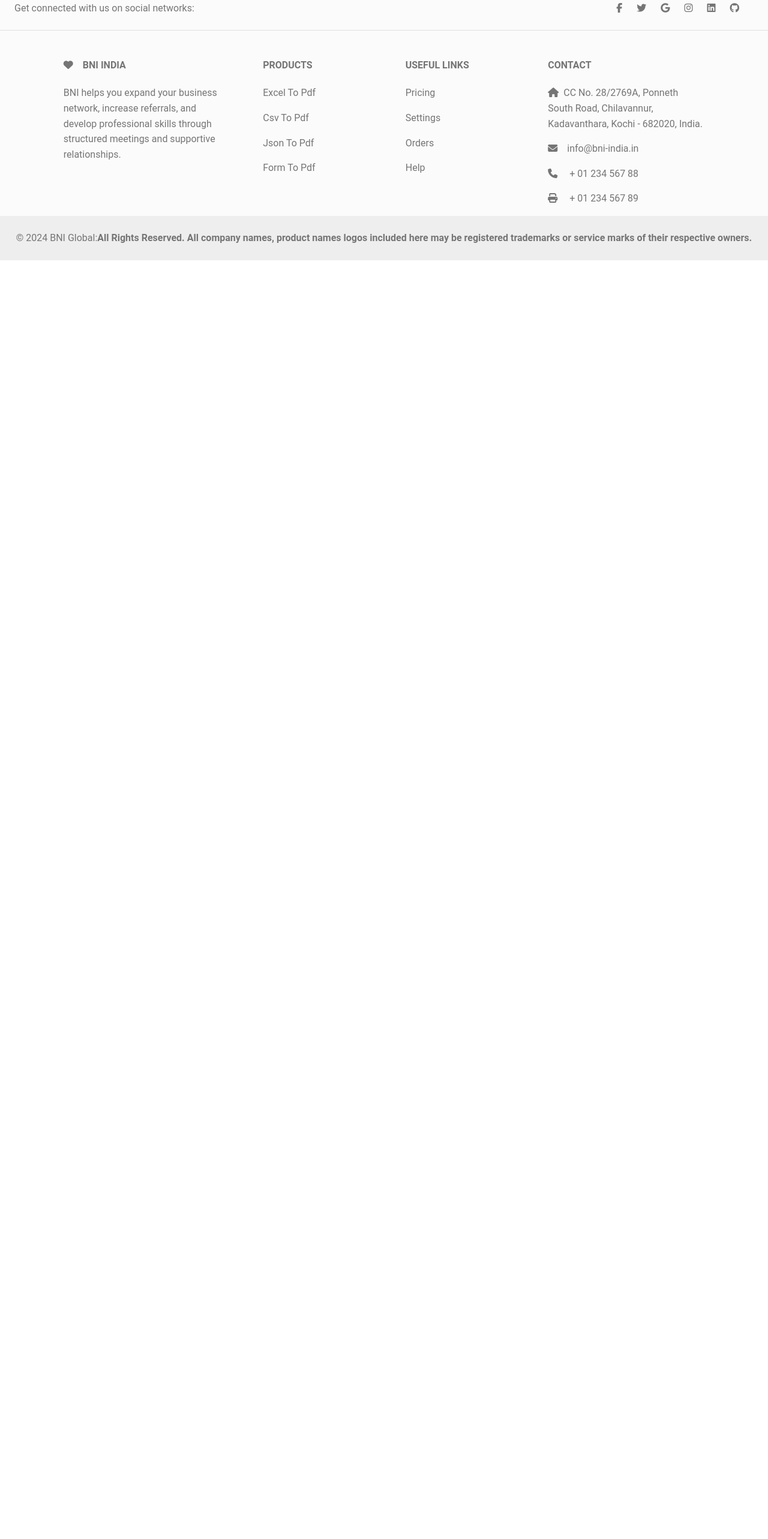
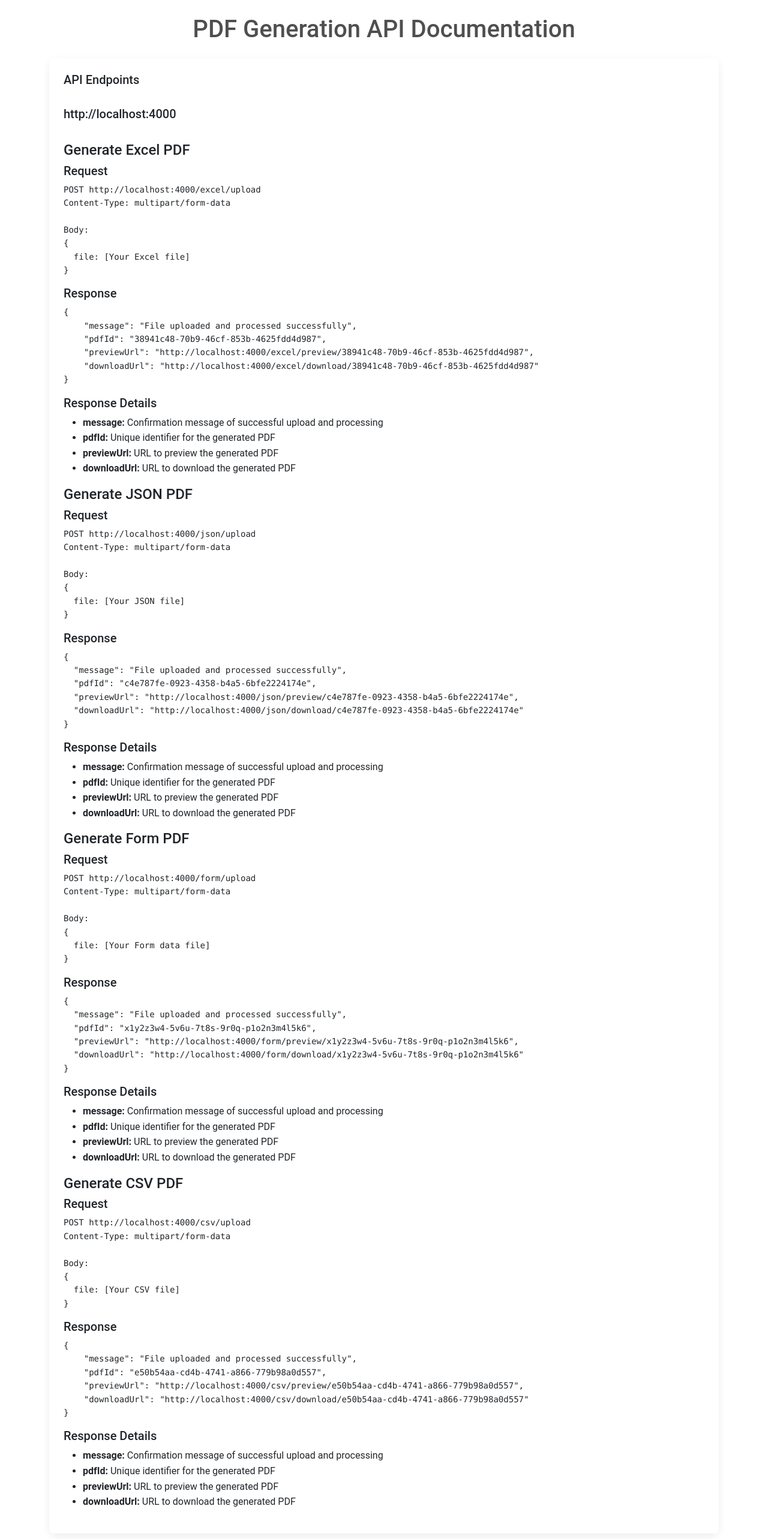
Before and after one commit to DeVka-K/BNI-Roster-2-, a React (Create React App) app in the folder bni_roster_frontend/: page /ApiDocumentation in a window 1280 px wide. Shown: the part 80-2646 px from the top of the page at 60% size. Before the commit the page ends 800 px from the top, so only its background shows below. Built offline with nearby package versions, Linux system fonts and the light colour scheme.

Commit message:
modified

```diff
--- a/bni_roster_frontend/src/App.tsx
+++ b/bni_roster_frontend/src/App.tsx
@@ -5,6 +5,7 @@ import Header from "./Components/Header";
 import Footer from "./Components/Footer";
 import { Route,Routes } from 'react-router-dom';
 import JsontoPdf from './Components/JsontoPdf';
+import ApiDocumentation from './Components/ApiDocumentation';
 
 function App() {
   return (
@@ -13,6 +14,7 @@ function App() {
       <Routes>
       <Route path="/" element={<HomePage/>}/>
         <Route path="/json-to-pdf"    element={<JsontoPdf/>}/>
+        <Route path="/ApiDocumentation"    element={<ApiDocumentation/>}/>
       </Routes>
 
 
--- /dev/null
+++ b/bni_roster_frontend/src/Components/ApiDocumentation.tsx
@@ -0,0 +1,154 @@
+import React from 'react';
+import { MDBContainer, MDBRow, MDBCol, MDBCard, MDBCardBody, MDBCardTitle, MDBCardText } from 'mdb-react-ui-kit';
+
+const ApiDocumentation: React.FC = () => {
+  return (
+    <MDBContainer className="my-5">
+      <h1 className="text-center mb-4">PDF Generation API Documentation</h1>
+
+      <MDBRow>
+        <MDBCol>
+          <MDBCard className="mb-4">
+            <MDBCardBody>
+              <MDBCardTitle>API Endpoints</MDBCardTitle>
+              <br></br><h5>http://localhost:4000</h5><br></br>
+              <MDBCardText>
+                <h4>Generate Excel PDF</h4>
+
+                <h5>Request</h5>
+                <pre><code>
+                  {`POST http://localhost:4000/excel/upload
+Content-Type: multipart/form-data
+
+Body:
+{
+  file: [Your Excel file]
+}`}
+                </code></pre>
+
+                <h5>Response</h5>
+                <pre><code>
+                  {`{
+    "message": "File uploaded and processed successfully",
+    "pdfId": "38941c48-70b9-46cf-853b-4625fdd4d987",
+    "previewUrl": "http://localhost:4000/excel/preview/38941c48-70b9-46cf-853b-4625fdd4d987",
+    "downloadUrl": "http://localhost:4000/excel/download/38941c48-70b9-46cf-853b-4625fdd4d987"
+}`}
+                </code></pre>
+
+                <h5>Response Details</h5>
+                <ul>
+                  <li><strong>message:</strong> Confirmation message of successful upload and processing</li>
+                  <li><strong>pdfId:</strong> Unique identifier for the generated PDF</li>
+                  <li><strong>previewUrl:</strong> URL to preview the generated PDF</li>
+                  <li><strong>downloadUrl:</strong> URL to download the generated PDF</li>
+                </ul>
+              </MDBCardText>
+
+              <MDBCardText>
+                <h4>Generate JSON PDF</h4>
+
+                <h5>Request</h5>
+                <pre><code>
+                  {`POST http://localhost:4000/json/upload
+Content-Type: multipart/form-data
+
+Body:
+{
+  file: [Your JSON file]
+}`}
+                </code></pre>
+
+                <h5>Response</h5>
+                <pre><code>
+                  {`{
+  "message": "File uploaded and processed successfully",
+  "pdfId": "c4e787fe-0923-4358-b4a5-6bfe2224174e",
+  "previewUrl": "http://localhost:4000/json/preview/c4e787fe-0923-4358-b4a5-6bfe2224174e",
+  "downloadUrl": "http://localhost:4000/json/download/c4e787fe-0923-4358-b4a5-6bfe2224174e"
+}`}
+                </code></pre>
+
+                <h5>Response Details</h5>
+                <ul>
+                  <li><strong>message:</strong> Confirmation message of successful upload and processing</li>
+                  <li><strong>pdfId:</strong> Unique identifier for the generated PDF</li>
+                  <li><strong>previewUrl:</strong> URL to preview the generated PDF</li>
+                  <li><strong>downloadUrl:</strong> URL to download the generated PDF</li>
+                </ul>
+              </MDBCardText>
+
+              <MDBCardText>
+                <h4>Generate Form PDF</h4>
+
+                <h5>Request</h5>
+                <pre><code>
+                  {`POST http://localhost:4000/form/upload
+Content-Type: multipart/form-data
+
+Body:
+{
+  file: [Your Form data file]
+}`}
+                </code></pre>
+
+                <h5>Response</h5>
+                <pre><code>
+                  {`{
+  "message": "File uploaded and processed successfully",
+  "pdfId": "x1y2z3w4-5v6u-7t8s-9r0q-p1o2n3m4l5k6",
+  "previewUrl": "http://localhost:4000/form/preview/x1y2z3w4-5v6u-7t8s-9r0q-p1o2n3m4l5k6",
+  "downloadUrl": "http://localhost:4000/form/download/x1y2z3w4-5v6u-7t8s-9r0q-p1o2n3m4l5k6"
+}`}
+                </code></pre>
+
+                <h5>Response Details</h5>
+                <ul>
+                  <li><strong>message:</strong> Confirmation message of successful upload and processing</li>
+                  <li><strong>pdfId:</strong> Unique identifier for the generated PDF</li>
+                  <li><strong>previewUrl:</strong> URL to preview the generated PDF</li>
+                  <li><strong>downloadUrl:</strong> URL to download the generated PDF</li>
+                </ul>
+              </MDBCardText>
+              <MDBCardText>
+                <h4>Generate CSV PDF</h4>
+
+                <h5>Request</h5>
+                <pre><code>
+                  {`POST http://localhost:4000/csv/upload
+Content-Type: multipart/form-data
+
+Body:
+{
+  file: [Your CSV file]
+}`}
+                </code></pre>
+
+                <h5>Response</h5>
+                <pre><code>
+                  {`{
+    "message": "File uploaded and processed successfully",
+    "pdfId": "e50b54aa-cd4b-4741-a866-779b98a0d557",
+    "previewUrl": "http://localhost:4000/csv/preview/e50b54aa-cd4b-4741-a866-779b98a0d557",
+    "downloadUrl": "http://localhost:4000/csv/download/e50b54aa-cd4b-4741-a866-779b98a0d557"
+}`}
+                </code></pre>
+
+                <h5>Response Details</h5>
+                <ul>
+                  <li><strong>message:</strong> Confirmation message of successful upload and processing</li>
+                  <li><strong>pdfId:</strong> Unique identifier for the generated PDF</li>
+                  <li><strong>previewUrl:</strong> URL to preview the generated PDF</li>
+                  <li><strong>downloadUrl:</strong> URL to download the generated PDF</li>
+                </ul>
+              </MDBCardText>
+
+            </MDBCardBody>
+          </MDBCard>
+        </MDBCol>
+      </MDBRow>
+    </MDBContainer>
+  );
+}
+
+export default ApiDocumentation;
```
